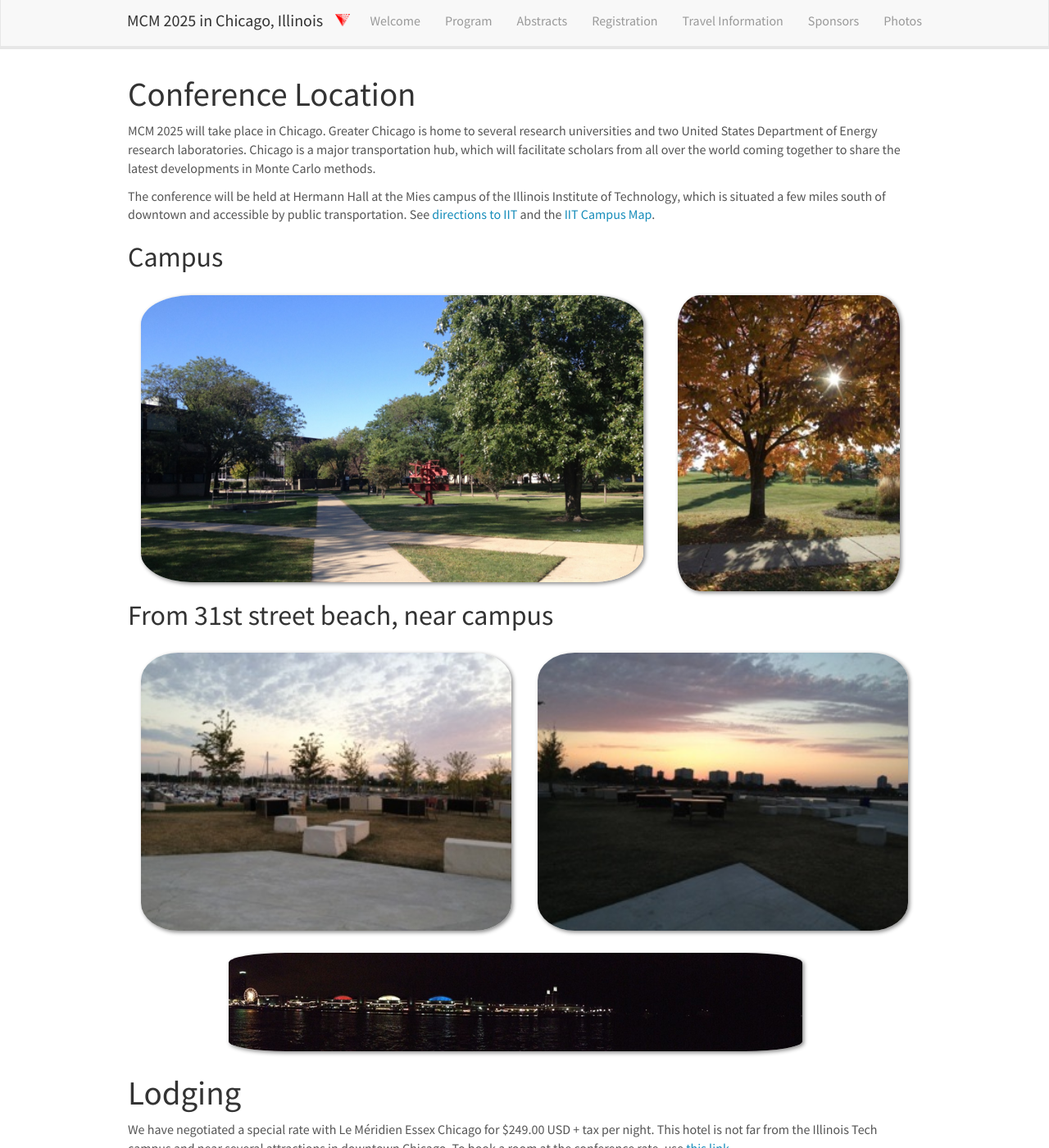
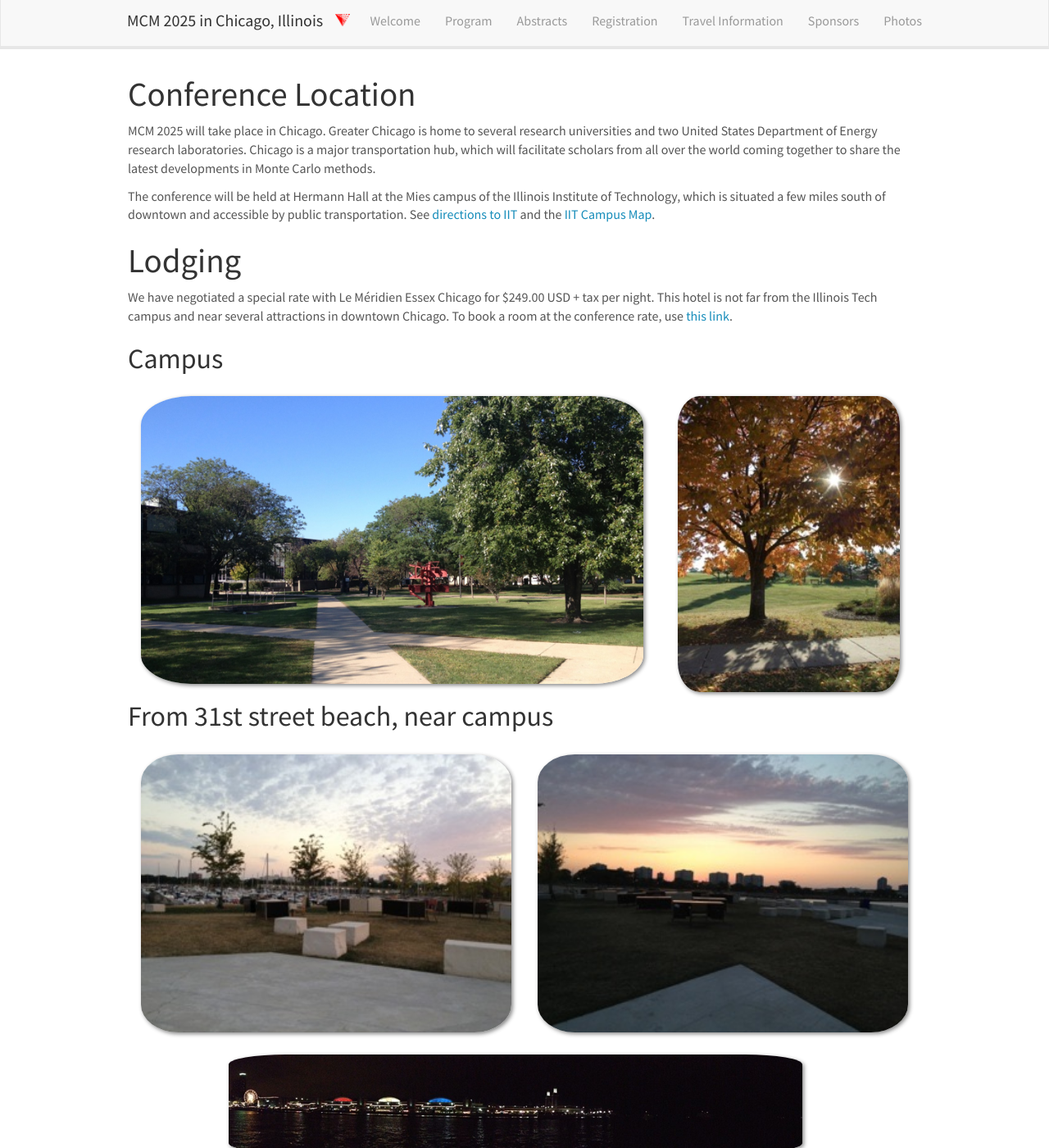
Before and after one commit to fjhickernell/mcm2025, a Jekyll site: the page built from _pages/travel.md, in a window 1280 px wide and 1400 px high. Shown: the whole window at 82% size. Built offline with Jekyll 4.4.1, drawn with Linux system fonts in a browser that asks for light colours; part of the change alters nothing that is shown.

```diff
--- a/_pages/travel.md
+++ b/_pages/travel.md
@@ -11,6 +11,10 @@ permalink: /travel/
 MCM 2025 will take place in Chicago. Greater Chicago is home to several research universities and two United States Department of Energy research laboratories.  Chicago is a major transportation hub, which will facilitate scholars from all over the world coming together to share the latest developments in Monte Carlo methods.
 
 The conference will be held at Hermann Hall at the Mies campus of the Illinois Institute of Technology, which is situated a few miles south of downtown and accessible by public transportation. See [directions to IIT](https://www.iit.edu/about/campus-information/mies-campus) and the [IIT Campus Map](https://www.iit.edu/about/campus-information/mies-campus/mies-campus-map).
+
+# Lodging
+
+We have negotiated a special rate with Le Méridien Essex Chicago for $249.00 USD + tax per night.  This hotel is not far from the Illinois Tech campus and near several attractions in downtown Chicago. To book a room at the conference rate, use [this link](https://www.marriott.com/event-reservations/reservation-link.mi?id=1734631273407&key=GRP&guestreslink2=true&app=resvlink).
 
 ## Campus
 <div row>
@@ -36,7 +40,3 @@ The conference will be held at Hermann Hall at the Mies campus of the Illinois I
 <p align="center">
 ![31st street beach](../images/chicago/31st_street_beach_night.png)
 </p>
-
-# Lodging
-
-We have negotiated a special rate with Le Méridien Essex Chicago for $249.00 USD + tax per night.  This hotel is not far from the Illinois Tech campus and near several attractions in downtown Chicago. To book a room at the conference rate, use [this link](https://www.marriott.com/event-reservations/reservation-link.mi?id=1734631273407&key=GRP&guestreslink2=true&app=resvlink).
```
